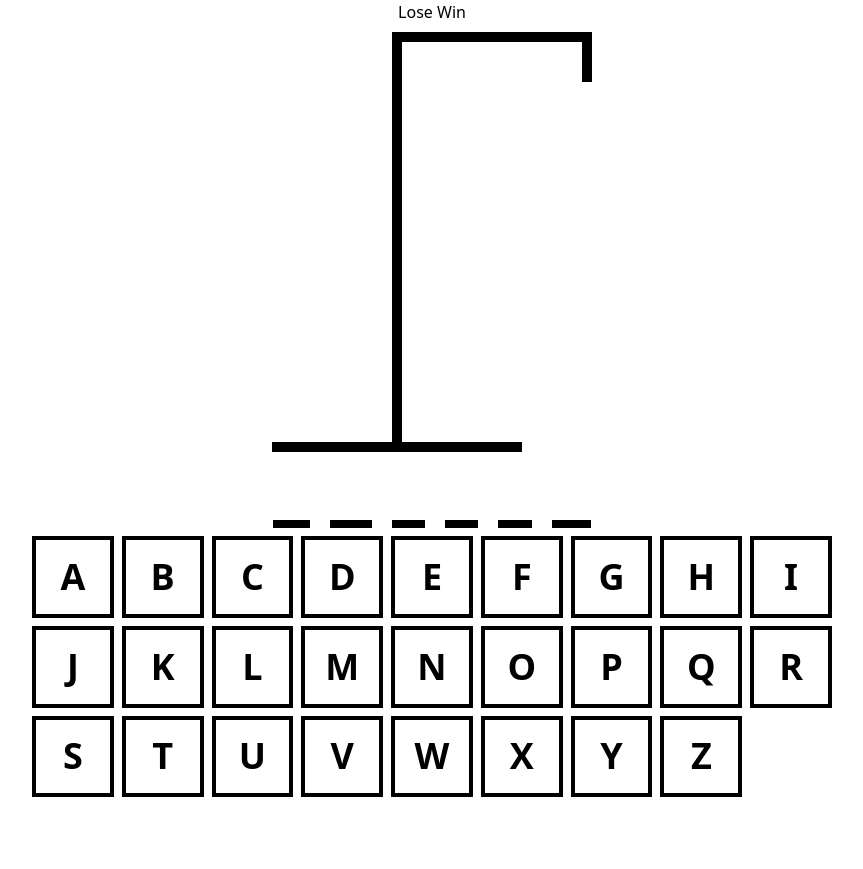
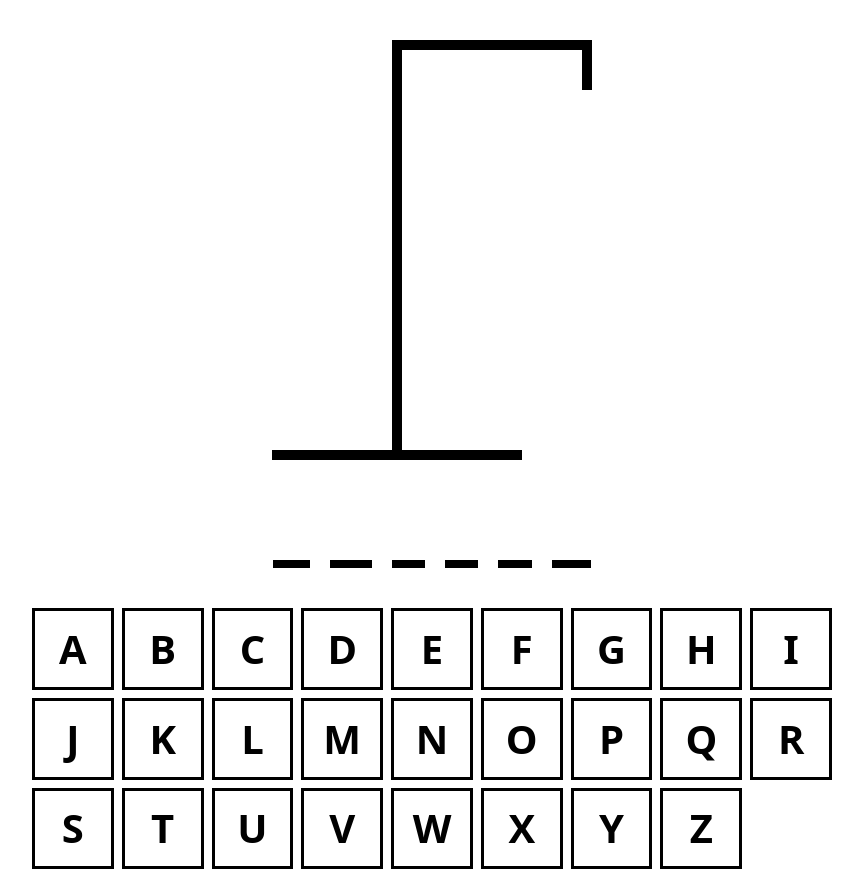
Before and after one commit to Raftouch/hangman-app, a React (Vite) app: page / in a window 1280 px wide. Shown: the whole page, without its empty margins (208-1071 px from the left). Before the commit the page ends 800 px from the top, so only its background shows below. Built offline with nearby package versions, Linux system fonts and the light colour scheme.

Commit message:
:art: created module.css, updated components

```diff
--- a/src/App.tsx
+++ b/src/App.tsx
@@ -1,4 +1,4 @@
-import { useEffect, useState } from "react"
+import { useCallback, useEffect, useState } from "react"
 import { HangmanDrawing } from "./components/HangmanDrawing"
 import { HangmanWord } from "./components/HangmanWord"
 import { Keyboard } from "./components/Keyboard"
@@ -11,11 +11,15 @@ function App() {
   const [guessedLetters, setGuessedLetters] = useState<string[]>([])
   const incorrectLetters = guessedLetters.filter(letter => !wordToGuess.includes(letter))
 
-  function addGuessedLetter(letter: string) {
-    if (guessedLetters.includes(letter)) return
+  const isLoser = incorrectLetters.length >= 6
+  const isWinner = wordToGuess.split('').every(letter => guessedLetters.includes(letter))
 
-    setGuessedLetters(currentLetters => [...currentLetters, letter])
-  }
+  const addGuessedLetter = useCallback((letter: string) => {
+    if (guessedLetters.includes(letter) || isWinner || isLoser) return
+
+     setGuessedLetters(currentLetters => [...currentLetters, letter])
+
+  }, [guessedLetters, isWinner, isLoser])
 
   useEffect(() => {
     const handler = (e: KeyboardEvent) => {
@@ -33,12 +37,19 @@ function App() {
   }, [guessedLetters])
 
   return (
-    <div className='max-w-[800px] flex flex-col gap-2 m-auto items-center'>
-      <div className='text-center'>Lose Win</div>
+    <div className='max-w-[800px] flex flex-col gap-10 m-auto items-center'>
+      <div className='text-center'>
+        {isWinner && 'Gagné ! - Actualisez la page pour essayer encore une fois'}
+        {isLoser && 'Bien essayé - Actualisez la page pour essayer encore une fois'}
+      </div>
       <HangmanDrawing numberOfGuesses={incorrectLetters.length} />
       <HangmanWord guessedLetters={guessedLetters} wordToGuess={wordToGuess} />
       <div className="self-stretch">
-        <Keyboard />
+        <Keyboard
+          disabled={isWinner || isLoser}
+          activeLetters={guessedLetters.filter(letter => wordToGuess.includes(letter))}
+          inactiveLetters={incorrectLetters}
+          addGuessedLetter={addGuessedLetter} />
       </div>
     </div>
   )
--- /dev/null
+++ b/src/components/Keyboard.module.css
@@ -0,0 +1,24 @@
+.btn {
+    width: 100%;
+    border: 3px solid black;
+    background: none;
+    aspect-ratio: 1/1;
+    font-size: 2.5rem;
+    font-weight: bold;
+    text-transform: uppercase;
+    cursor: pointer;
+}
+
+.btn.active {
+    background-color: hsl(80,60%,35%);
+    color: white;
+}
+
+.btn.inactive {
+    opacity: .3;
+}
+
+.btn:hover:not(:disabled),
+.btn:focus:not(:disabled) {
+    background-color: hsl(80,61%,50%);
+}
--- a/src/components/Keyboard.tsx
+++ b/src/components/Keyboard.tsx
@@ -1,4 +1,5 @@
 import React from 'react'
+import styles from './Keyboard.module.css'
 
 const keys = [
     "a",
@@ -29,7 +30,14 @@ const keys = [
     "z"
 ]
 
-export function Keyboard() {
+interface KeyboardProps {
+    activeLetters: string[]
+    inactiveLetters: string[]
+    disabled?: boolean
+    addGuessedLetter: (letter: string) => void
+}
+
+export function Keyboard({activeLetters, inactiveLetters, disabled = false, addGuessedLetter}: KeyboardProps) {
   return (
     <div
         style={{
@@ -39,8 +47,16 @@ export function Keyboard() {
         }}
     >
       {keys.map(key => {
+        const isActive = activeLetters.includes(key)
+        const isInactive = inactiveLetters.includes(key)
+
         return (
-            <button className='border-4 border-black aspect-square text-4xl uppercase font-bold cursor-pointer hover:bg-cyan-400 active:bg-cyan-600 active:text-white disabled:opacity-25' key={key}>{key}</button>
+            <button
+                className={`${styles.btn} ${isActive ? styles.active : ''} ${isInactive ? styles.inactive : ''}`}
+                key={key}
+                onClick={() => addGuessedLetter(key)}
+                disabled={isInactive || isActive || disabled}
+            >{key}</button>
         )
       })}
     </div>
```
